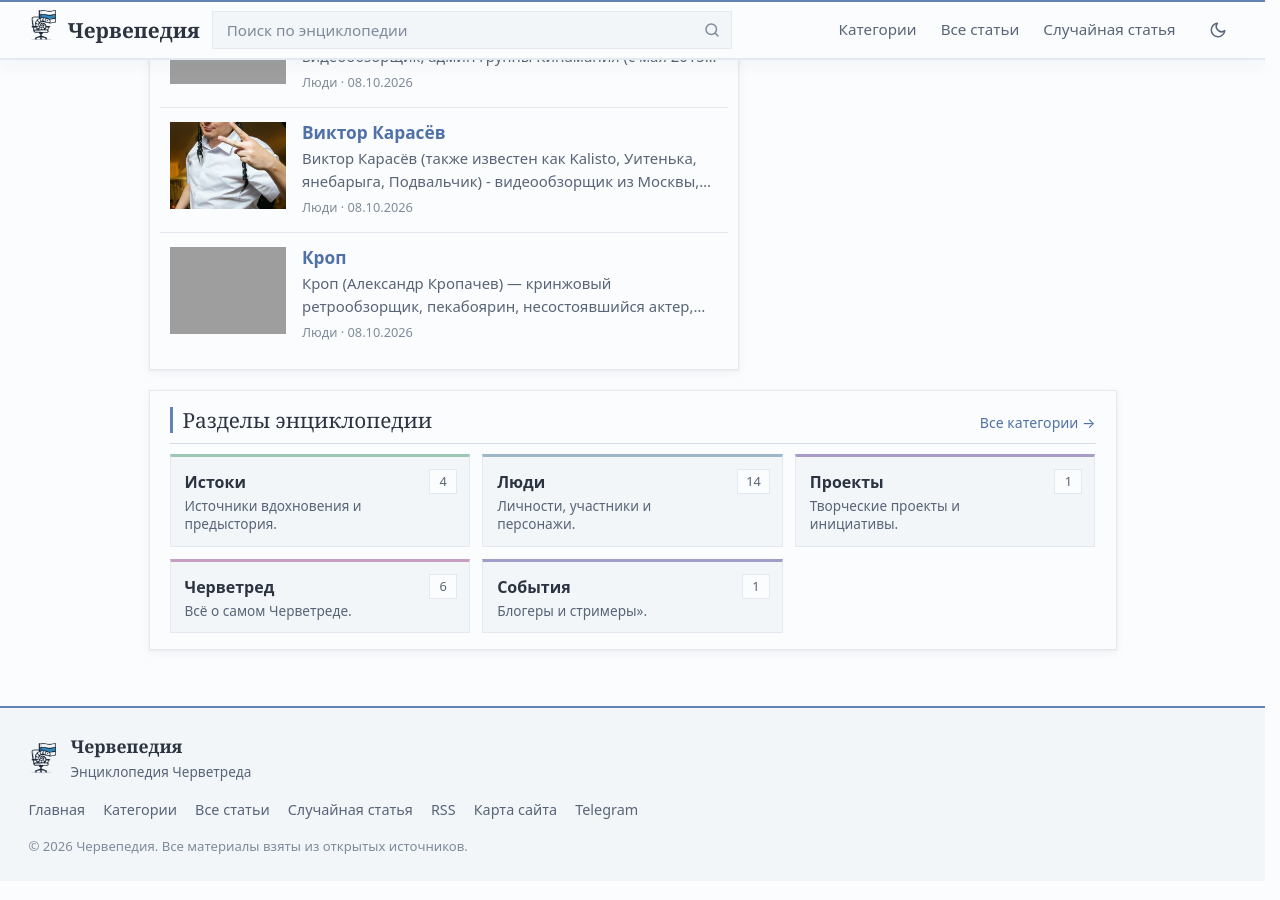
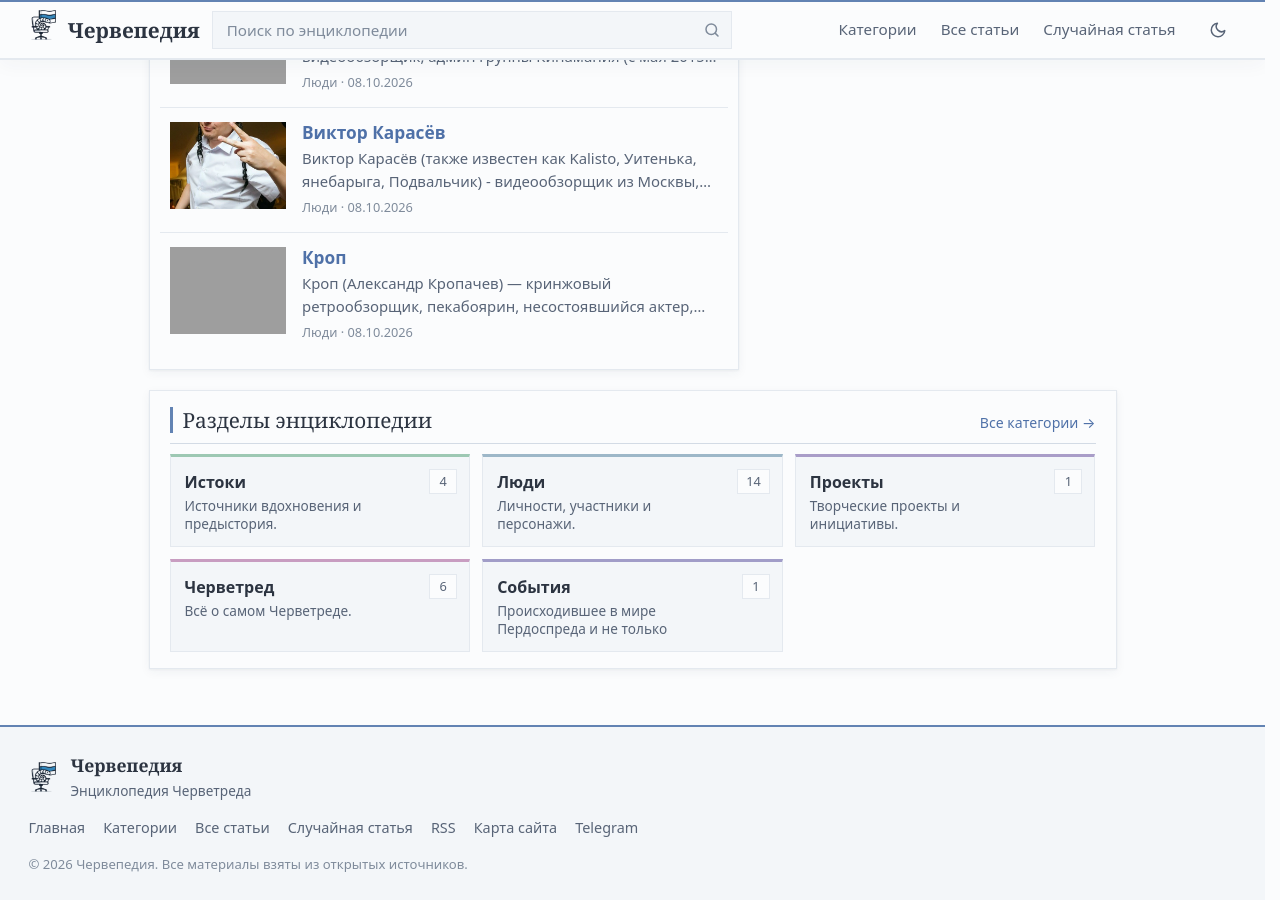
Before and after one commit to cherwepedia/cherwepedia.github.io, a Jekyll site: the page built from index.html, in a window 1280 px wide and 900 px high, scrolled down 1076 px, cut to the strip 0-900 px from the top of the window. Built offline with Jekyll 4.4.1, drawn with Linux system fonts in a browser that asks for light colours; grey boxes are pictures that could not be loaded.

Commit message:
Update categories.yml

```diff
--- a/_data/categories.yml
+++ b/_data/categories.yml
@@ -17,4 +17,4 @@
   description: "Политические события  и мемы."
 - id: события
   name: "События"
-  description: "Блогеры и стримеры»."
+  description: "Происходившее в мире Пердоспреда и не только"
```
